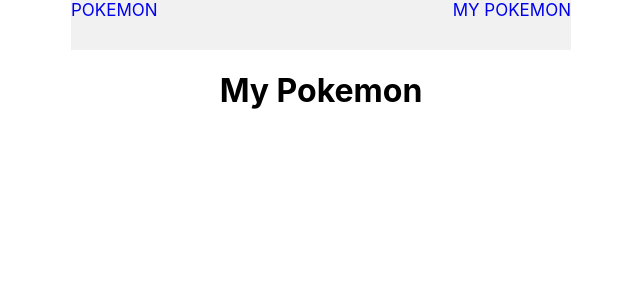
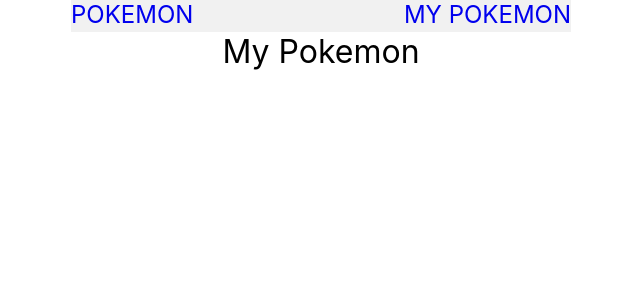
Before and after one commit to mnaufal75/tokopedia-assignment, a React (Create React App) app: page /mypokemon in a window 1280 px wide. Shown: the top 300 px of the page, without its empty margins (319-959 px from the left). Built offline with nearby package versions, Linux system fonts and the light colour scheme.

Commit message:
Add some styling to MyPokemonDetail

```diff
--- a/src/App.js
+++ b/src/App.js
@@ -31,16 +31,16 @@
       <div className="App" css={css`
         background-color: white;
         height: 100vh;
-        width: 500px;
+        max-width: 500px;
         text-align: center;
         margin: 0 auto;
       `}>
         <nav css={css`
-          height: 50px;
+          height: 2rem;
           margin: 0 auto;
           background-color: #F1F1F1;
           position: relative;
-          font-size: 17px;
+          font-size: 1.5rem;
           text-transform: uppercase;
         `}>
           <Link to="/pokemons" css={css`
--- a/src/MyPokemonList.js
+++ b/src/MyPokemonList.js
@@ -1,3 +1,7 @@
+/** @jsxImportSource @emotion/react */
+
+import { css } from '@emotion/react';
+
 const MyPokemonList = ({ myPokemon, handleRemovePokemon }) => {
   const removePokemon = (e) => {
     handleRemovePokemon(e);
@@ -5,16 +9,30 @@
 
   return (
     <div>
-      <h1>My Pokemon</h1>
-      {
-        myPokemon.map((pokemon) => (
-          <>
-            <h3>{pokemon}</h3>
-            <button onClick={() => removePokemon(pokemon)}>-</button>
-          </>
-        ))
-      }
-    </div>
+      <div css={css`margin-bottom: 2rem`}>
+        <span css={css`font-size: 2rem`}>My Pokemon</span>
+      </div>
+
+      <ol>
+        {
+          myPokemon.map((pokemon) => (
+            <li css={css`text-align: left; padding: 0.2rem; font-size: 1.5rem`}>
+              <span css={css`
+                text-align: left;
+                display: inline-block;
+                font-size: 1.5rem;
+              `}>{pokemon}</span>
+              <button css={css`
+                width: 150px;
+                font-size: 1.5rem;
+                float: right;
+                border: 0;
+              `} onClick={() => removePokemon(pokemon)}>Remove</button>
+            </li>
+          ))
+        }
+      </ol>
+    </div >
   );
 }
 
--- a/src/index.css
+++ b/src/index.css
@@ -1,13 +1,17 @@
+* {
+  box-sizing: border-box;
+}
+
 body {
   margin: 0;
-  font-family: -apple-system, BlinkMacSystemFont, 'Segoe UI', 'Roboto', 'Oxygen',
-    'Ubuntu', 'Cantarell', 'Fira Sans', 'Droid Sans', 'Helvetica Neue',
+  font-family: -apple-system, BlinkMacSystemFont, "Segoe UI", "Roboto", "Oxygen",
+    "Ubuntu", "Cantarell", "Fira Sans", "Droid Sans", "Helvetica Neue",
     sans-serif;
   -webkit-font-smoothing: antialiased;
   -moz-osx-font-smoothing: grayscale;
 }
 
 code {
-  font-family: source-code-pro, Menlo, Monaco, Consolas, 'Courier New',
+  font-family: source-code-pro, Menlo, Monaco, Consolas, "Courier New",
     monospace;
 }
```
